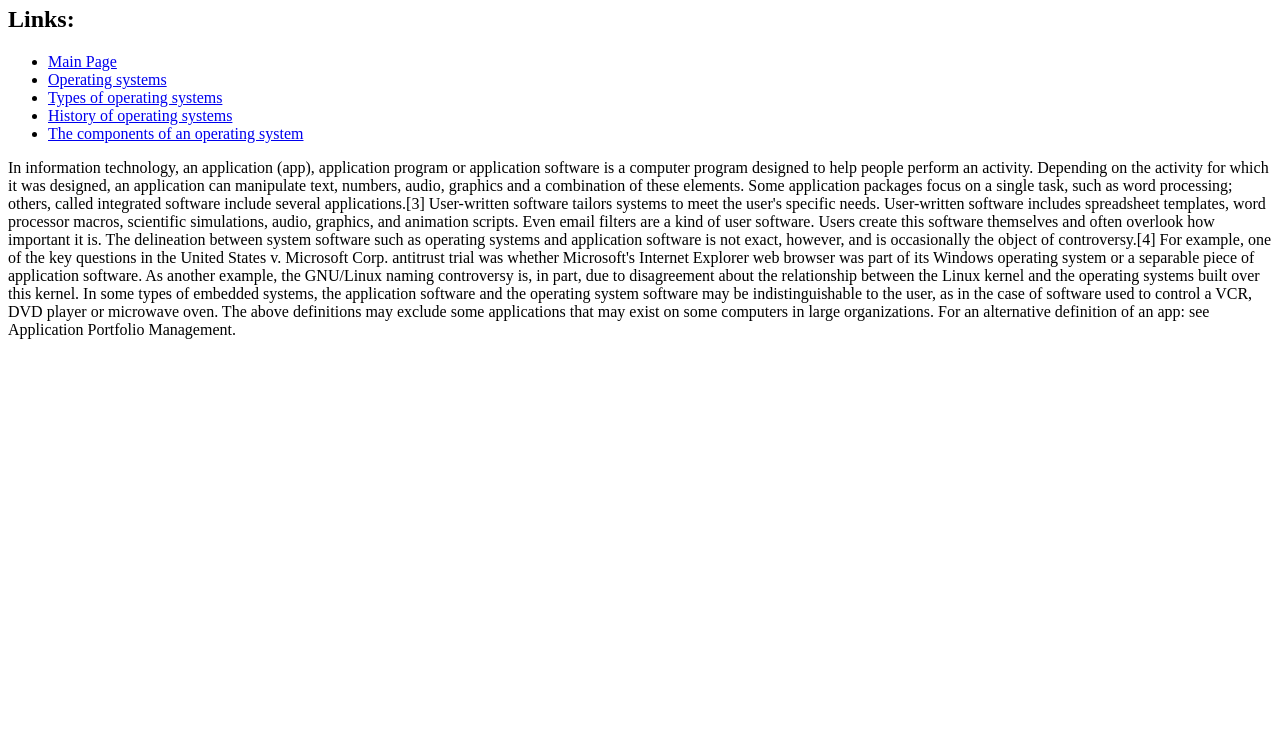
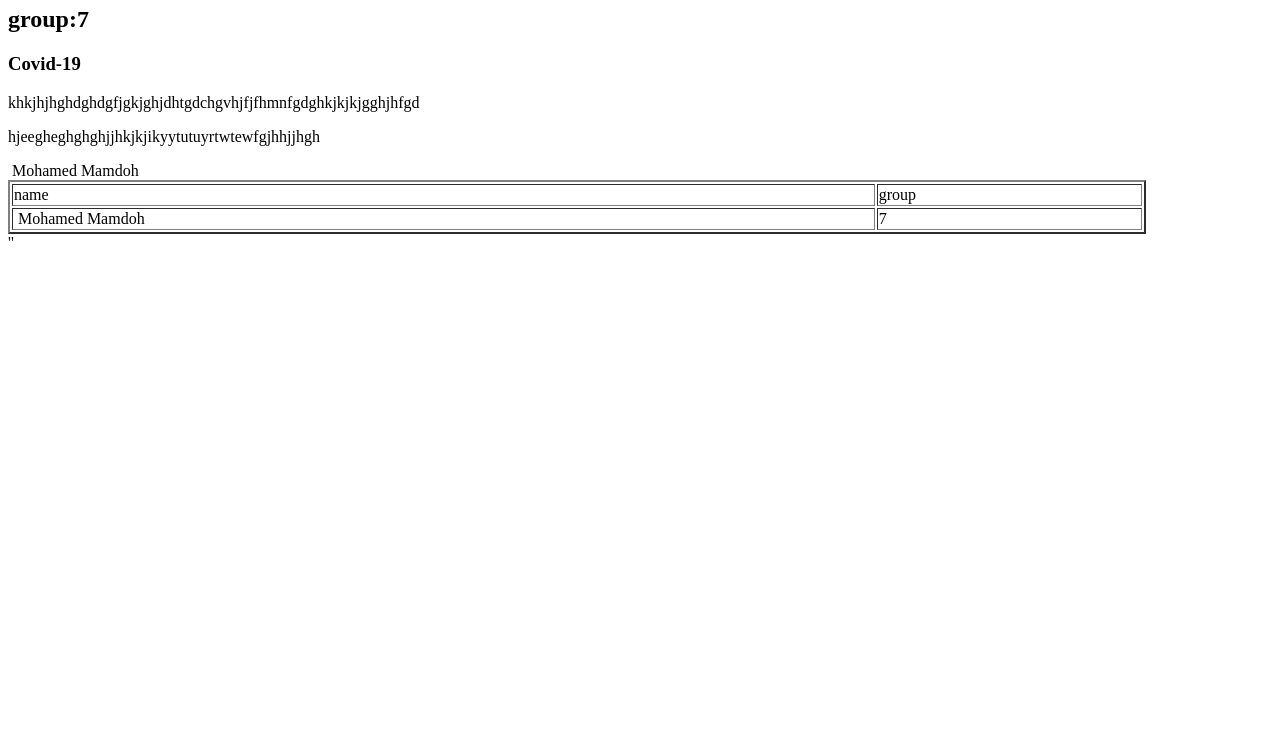
Before and after one commit to mohamedmamdoh17/ece001, a plain HTML site: page index.html in a window 1280 px wide. Shown: the part 60-800 px from the top of the page. Drawn offline with Linux system fonts and the light colour scheme.

Commit message:
Update index.html

```diff
--- a/index.html
+++ b/index.html
@@ -1,22 +1,26 @@
-<html>
 
+   <html>
+<head>
+<title> Mohamed Mamdoh     </title>
 
-        <body>
-          <h1>Main page</h1>
-          <h2>Links:</h2>
-    <ul>
-  <li><a href="index.html">Main Page</a></li>
-  <li><a href="operatingsystems.html">Operating systems</a></li>
-  <li><a href="typesofoperatingsystems.html"> Types of operating systems</a></li>
-  <li><a href="historyofoperatingsystems.html">History of operating systems</a></li>
-  <li><a href="thecomponentsofanoperatingsystem.html">The components of an operating system</a></li>
-    </ul>
-In information technology, an application (app), application program or application software is a computer program designed to help people perform an activity. Depending on the activity for which it was designed, an application can manipulate text, numbers, audio, graphics and a combination of these elements. Some application packages focus on a single task, such as word processing; others, called integrated software include several applications.[3]
+</head>
+<body>
+<h1>Mohamed Mamdoh</h1> <p><h2>group:7</h2></p>
+<h3>Covid-19</h3>
+<p>khkjhjhghdghdgfjgkjghjdhtgdchgvhjfjfhmnfgdghkjkjkjgghjhfgd</p>
+<p>hjeegheghghghjjhkjkjikyytutuyrtwtewfgjhhjjhgh</p>
+<table border="2" Width="90%">
 
-User-written software tailors systems to meet the user's specific needs. User-written software includes spreadsheet templates, word processor macros, scientific simulations, audio, graphics, and animation scripts. Even email filters are a kind of user software. Users create this software themselves and often overlook how important it is.
+      <tr>
+<td> name </td>
+<td> group </td>
 
-The delineation between system software such as operating systems and application software is not exact, however, and is occasionally the object of controversy.[4] For example, one of the key questions in the United States v. Microsoft Corp. antitrust trial was whether Microsoft's Internet Explorer web browser was part of its Windows operating system or a separable piece of application software. As another example, the GNU/Linux naming controversy is, in part, due to disagreement about the relationship between the Linux kernel and the operating systems built over this kernel. In some types of embedded systems, the application software and the operating system software may be indistinguishable to the user, as in the case of software used to control a VCR, DVD player or microwave oven. The above definitions may exclude some applications that may exist on some computers in large organizations. For an alternative definition of an app: see Application Portfolio Management.
-
-        </body>
-
-</html>
+      </tr>
+<tr>
+   <td>&nbsp;Mohamed Mamdoh</td> &nbsp;Mohamed Mamdoh
+   <td>7</td>
+</tr>
+    </tr>
+</table>
+    ''
+</table>
```
